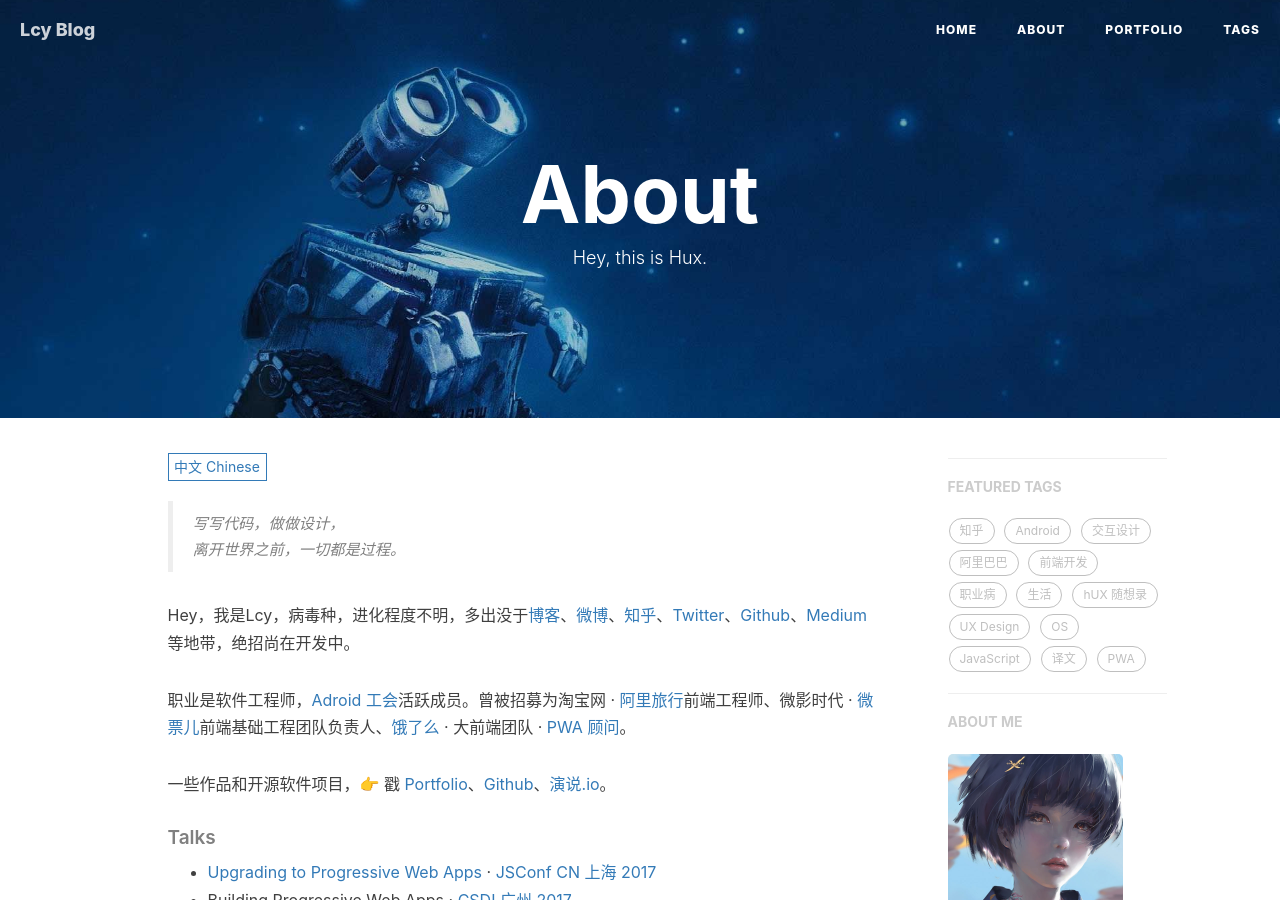
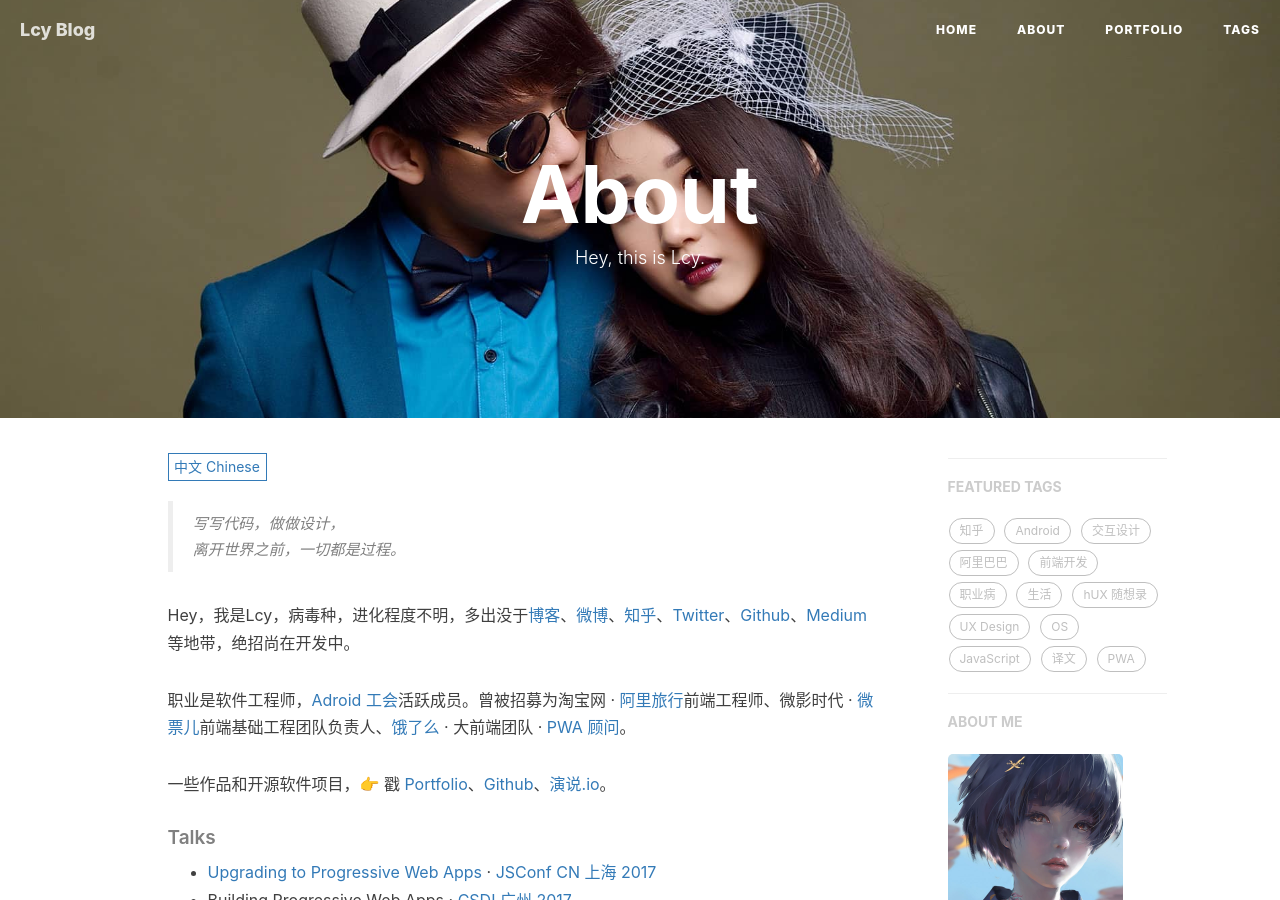
Before and after one commit to lcyluo/lcyluo.github.io, a Jekyll site: the page built from about.html, in a window 1280 px wide and 900 px high. Built offline with Jekyll 4.4.1, drawn with Linux system fonts in a browser that asks for light colours; nearby versions of some CDN libraries; comment, search, counter and statistics services are not loaded.

Commit message:
更新关于

```diff
--- a/about.html
+++ b/about.html
@@ -1,8 +1,8 @@
 ---
 layout: page
 title: "About"
-description: "Hey, this is Hux."
-header-img: "img/about-bg-walle.jpg"
+description: "Hey, this is Lcy."
+header-img: "img/about-bg-o.jpg"
 multilingual: true
 ---
 
```
